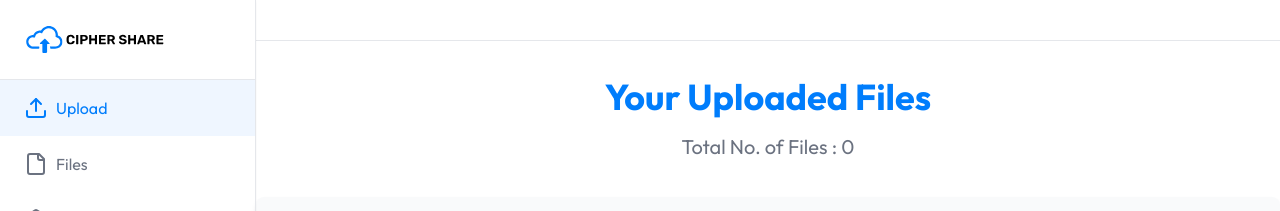
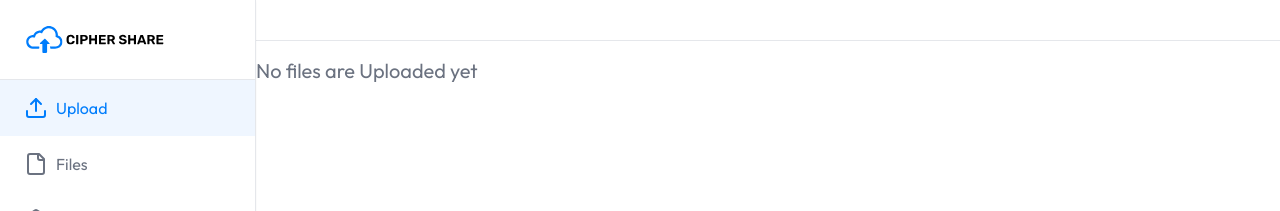
Before and after one commit to HarshPrajapati2003/CipherShare, a Next.js app: page /files in a window 1280 px wide. Shown: the top 211 px of the page. Built offline with nearby package versions, Linux system fonts and the light colour scheme; no server answers.

Commit message:
small changes

```diff
--- a/app/(dashboard)/(roues)/files/page.js
+++ b/app/(dashboard)/(roues)/files/page.js
@@ -48,7 +48,7 @@ function Files() {
 
   return (
     <>
-      <div class="mx-auto max-w-3xl text-center my-9">
+      {(file.length>0) ? (<><div class="mx-auto max-w-3xl text-center my-9">
         <h2 class="text-3xl font-bold text-primary sm:text-4xl">
           Your Uploaded Files
         </h2>
@@ -62,7 +62,9 @@ function Files() {
         setFile={setFile}
         setRender={setRender}
         render={render}
-      />
+      /></>):<p class="mt-4 text-gray-500 sm:text-xl">
+          No files are Uploaded yet
+        </p>}
     </>
   );
 }
--- a/app/_components/Header.js
+++ b/app/_components/Header.js
@@ -54,21 +54,25 @@ function Header() {
             </nav>
 
             <div className="flex items-center gap-4">
-             {user ?<UserButton/>:<div className="sm:flex sm:gap-4">
+              {user ? (
+                <UserButton />
+              ) : (
+                <div className="sm:flex sm:gap-4">
                   <a
                     className="block rounded-md bg-primary px-5 py-2.5 text-sm font-medium text-white transition hover:bg-blue-700"
-                  href="/sign-in?redirect_url=http%3A%2F%2Flocalhost%3A3000%2Ffiles"
+                    href={`${process.env.NEXT_PUBLIC_CLERK_SIGN_IN_URL}`}
                   >
                     Sign In
                   </a>
 
                   <a
                     className="hidden rounded-md bg-gray-100 px-5 py-2.5 text-sm font-medium text-primary transition hover:text-blue-600/75 sm:block"
-                  href="/sign-up?redirect_url=http%3A%2F%2Flocalhost%3A3000%2Ffiles"
+                    href={`${process.env.NEXT_PUBLIC_CLERK_SIGN_UP_URL}`}
                   >
                     Register
                   </a>
-              </div>}
+                </div>
+              )}
 
               {/* <button className="block rounded bg-gray-100 p-2.5 text-gray-600 transition hover:text-gray-600/75 md:hidden">
                 <span className="sr-only">Toggle menu</span>
```
Lines whose indentation alone changed are shown as unchanged.
